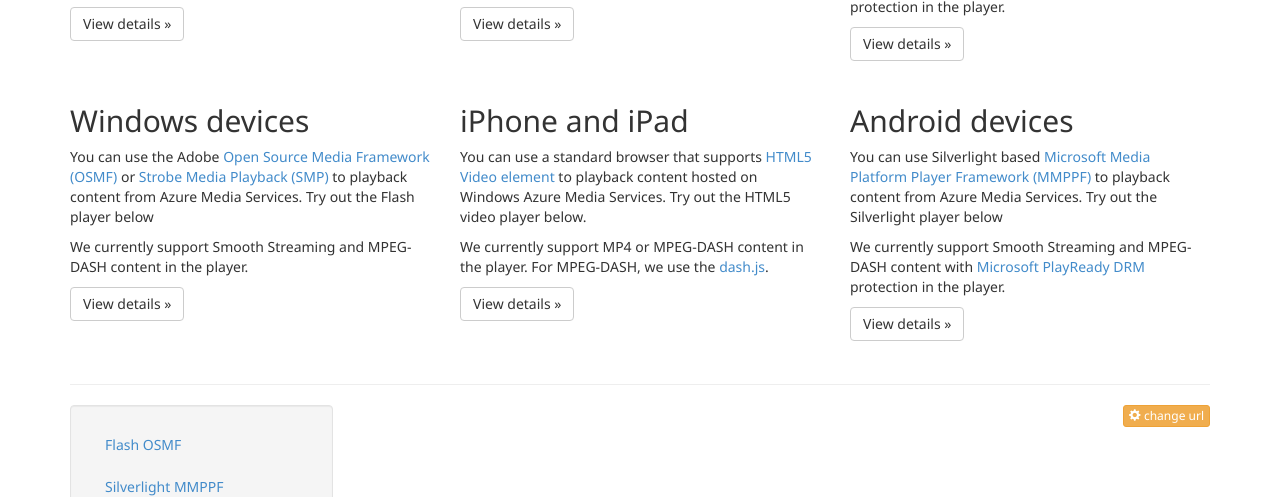
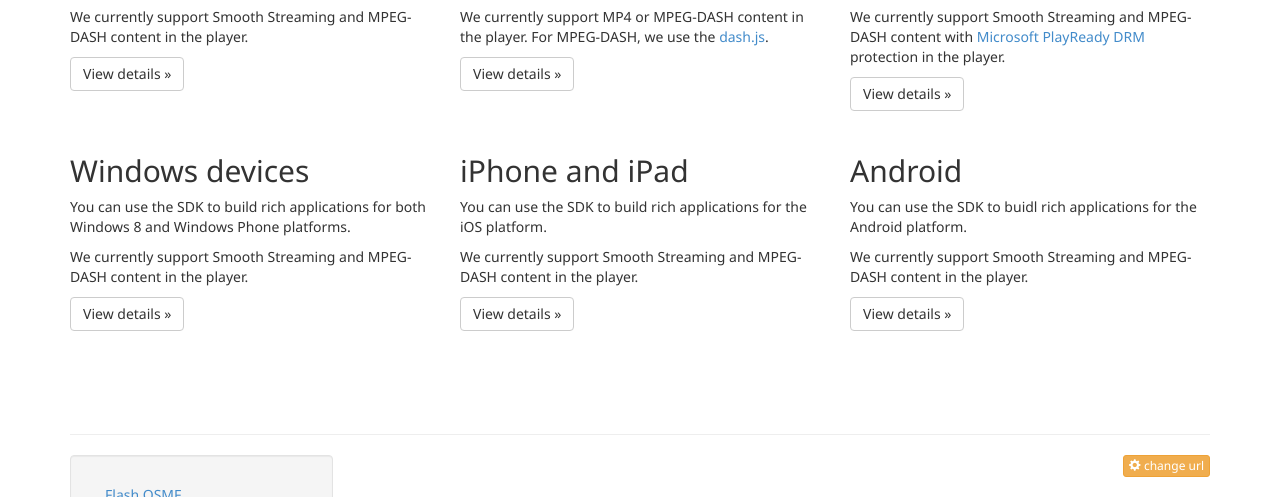
Before and after one commit to Azure-Samples/media-services-javascript-azure-media-player-feature-tester, a plain HTML site: page index.html in a window 1280 px wide. Shown: the part 607-1104 px from the top of the page. Drawn offline with nearby package versions, Linux system fonts and the light colour scheme; a script that the page names is missing.

Commit message:
Fixing formatting. Making text changes.
Signed-off-by: Vishal Sood <vishalsood@gmail.com>

```diff
--- a/index.html
+++ b/index.html
@@ -1,5 +1,5 @@
 <!DOCTYPE html>
-<html class="no-js">
+<html class="no-js" lang="en">
 	<head>
 		<meta charset="utf-8">
 		<meta http-equiv="X-UA-Compatible" content="IE=edge">
@@ -7,19 +7,13 @@
 		<meta name="description" content="">
 		<meta name="viewport" content="width=device-width, initial-scale=1">
 
-        <!-- Place favicon.ico and apple-touch-icon(s) in the root directory -->
 		<!-- Latest compiled and minified Bootstrap CSS -->
 		<link rel="stylesheet" href="css/bootstrap.min.css">
-
 		<link rel="stylesheet" href="css/normalize.css">
 		<link rel="stylesheet" href="css/main.css">
 		<script src="js/vendor/modernizr-2.7.1.min.js"></script>
 	</head>
 	<body>
-        <!--[if lt IE 8]>
-            <p class="browsehappy">You are using an <strong>outdated</strong> browser. Please <a href="http://browsehappy.com/">upgrade your browser</a> to improve your experience.</p>
-        <![endif]-->
-
 		<!-- Add your site or application content here -->
 		<div class="navbar navbar-inverse navbar-fixed-top" role="navigation">
 			<div class="container">
@@ -37,7 +31,6 @@
 				</div><!--/.navbar-collapse -->
 			</div>
 		</div>
-
 		<!-- Main jumbotron for a primary marketing message or call to action -->
 		<div class="jumbotron">
 			<div class="container">
@@ -59,33 +52,23 @@
 						</ul>
 					</div>
 				</div>
-				<!-- <p><a class="btn btn-primary btn-lg" role="button">Learn more »</a></p> -->
+				<p><a href="http://msdn.microsoft.com/en-us/library/windowsazure/dn223283.aspx" target="_blank" class="btn btn-default" role="button">Learn more »</a></p>
 			</div>
 		</div>
 
 		<div class="container">
-			<!-- Example row of columns -->
-			<!-- <div class="row">
-				<ul class="nav nav-tabs nav-justified" id="reachTab">
-					<li class="active"><a href="#browser" data-toggle="tab">Browser</a></li>
-					<li><a href="#mobile" data-toggle="tab">Mobile</a></li>
-					<li><a href="#devices" data-toggle="tab">Connected Devices</a></li>
-				</ul>
-			</div> -->
 			<div class="row">
-				<!-- <div class="tab-content">
-					<div class="tab-pane active" id="browser"> -->
 				<div class="value-item col-md-4 col-sm-6">
 					<h2>Adobe Flash</h2>
 					<p>You can use the Adobe <a href="http://osmf.org/" target="_blank">Open Source Media Framework (OSMF)</a> or <a href="http://www.osmf.org/strobe_mediaplayback.html" target="_blank">Strobe Media Playback (SMP)</a> to playback content from Azure Media Services. Try out the Flash player below</p>
 					<p>We currently support Smooth Streaming and MPEG-DASH content in the player.</p>
-							<p><a href="http://osmf.org/" target="_blank" class="btn btn-default" role="button">View details »</a></p>
+					<p><a href="http://www.windowsazure.com/en-us/documentation/articles/media-services-use-osmf-smooth-streaming-client-plugin/" target="_blank" class="btn btn-default" role="button">View details »</a></p>
 				</div>
 				<div class="value-item col-md-4 col-sm-6">
 					<h2>HTML5</h2>
 					<p>You can use a standard browser that supports <a href="http://en.wikipedia.org/wiki/HTML5_video" target="_blank">HTML5 Video element</a> to playback content hosted on Windows Azure Media Services. Try out the HTML5 video player below. </p>
 					<p>We currently support MP4 or MPEG-DASH content in the player. For MPEG-DASH, we use the <a href="https://github.com/Dash-Industry-Forum/dash.js" target="_blank">dash.js</a>.</p>
-							<p><a class="btn btn-default" href="http://en.wikipedia.org/wiki/HTML5_video" target="_blank" role="button">View details »</a></p>
+					<p><a class="btn btn-default" href="http://msdn.microsoft.com/en-us/library/windowsazure/dn593606.aspx" target="_blank" role="button">View details »</a></p>
 				</div>
 				<div class="value-item col-md-4 col-sm-6">
 					<h2>Microsoft Silverlight</h2>
@@ -93,36 +76,26 @@
 					<p>We currently support Smooth Streaming and MPEG-DASH content with <a href="http://www.microsoft.com/PlayReady/" target="_blank">Microsoft PlayReady DRM</a> protection in the player.</p>
 					<p><a class="btn btn-default" href="http://playerframework.codeplex.com" target="_blank" role="button">View details »</a></p>
 				</div>
-					<!-- </div> -->
-					<!-- <div class="tab-pane" id="mobile"> -->
 				<div class="value-item col-md-4 col-sm-6">
 					<h2>Windows devices</h2>
-							<p>You can use the Adobe <a href="http://osmf.org/" target="_blank">Open Source Media Framework (OSMF)</a> or <a href="http://www.osmf.org/strobe_mediaplayback.html" target="_blank">Strobe Media Playback (SMP)</a> to playback content from Azure Media Services. Try out the Flash player below</p>
+					<p>You can use the SDK to build rich applications for both Windows 8 and Windows Phone platforms.</p>
 					<p>We currently support Smooth Streaming and MPEG-DASH content in the player.</p>
-							<p><a href="http://osmf.org/" target="_blank" class="btn btn-default" role="button">View details »</a></p>
+					<p><a href="http://www.windowsazure.com/en-us/documentation/articles/media-services-build-smooth-streaming-apps/" target="_blank" class="btn btn-default" role="button">View details »</a></p>
 				</div>
 				<div class="value-item col-md-4 col-sm-6">
 					<h2>iPhone and iPad</h2>
-							<p>You can use a standard browser that supports <a href="http://en.wikipedia.org/wiki/HTML5_video" target="_blank">HTML5 Video element</a> to playback content hosted on Windows Azure Media Services. Try out the HTML5 video player below. </p>
-							<p>We currently support MP4 or MPEG-DASH content in the player. For MPEG-DASH, we use the <a href="https://github.com/Dash-Industry-Forum/dash.js" target="_blank">dash.js</a>.</p>
-							<p><a class="btn btn-default" href="http://en.wikipedia.org/wiki/HTML5_video" target="_blank" role="button">View details »</a></p>
+					<p>You can use the SDK to build rich applications for the iOS platform.</p>
+					<p>We currently support Smooth Streaming and MPEG-DASH content in the player.</p>
+					<p><a class="btn btn-default" href="#" target="_blank" role="button">View details »</a></p>
 				</div>
 				<div class="value-item col-md-4 col-sm-6">
-							<h2>Android devices</h2>
-							<p>You can use Silverlight based <a href="http://playerframework.codeplex.com" target="_blank">Microsoft Media Platform Player Framework (MMPPF)</a> to playback content from Azure Media Services. Try out the Silverlight player below</p>
-							<p>We currently support Smooth Streaming and MPEG-DASH content with <a href="http://www.microsoft.com/PlayReady/" target="_blank">Microsoft PlayReady DRM</a> protection in the player.</p>
-							<p><a class="btn btn-default" href="http://playerframework.codeplex.com" target="_blank" role="button">View details »</a></p>
+					<h2>Android</h2>
+					<p>You can use the SDK to buidl rich applications for the Android platform.</p>
+					<p>We currently support Smooth Streaming and MPEG-DASH content in the player.</p>
+					<p><a class="btn btn-default" href="#" target="_blank" role="button">View details »</a></p>
 				</div>
-					<!-- </div> -->
-					<!-- <div class="tab-pane" id="devices">...</div> -->
-				<!-- </div> -->
 			</div>
 			<hr>
-			<!-- <div class="row">
-				<div class="col-md-3">
-					<h2>Browser Playback</h2>
-				</div>
-			</div> -->
 			<div class="row">
 				<div class="col-md-3">
 					<ul class="nav nav-pills nav-stacked well">
```
Lines whose indentation alone changed are shown as unchanged.
